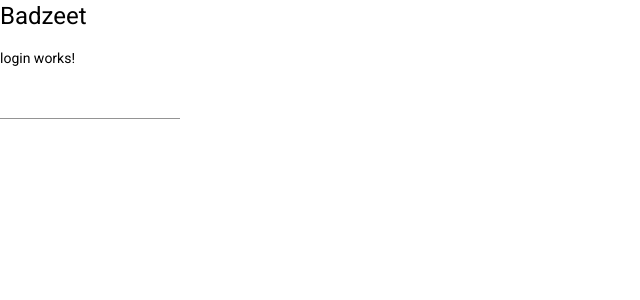
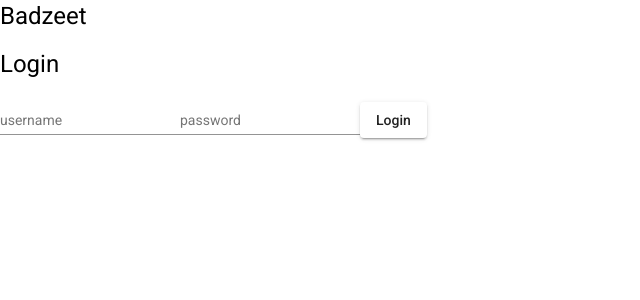
Before and after one commit to yanhamu/badzeet-web, an Angular app: page /login in a window 1280 px wide. Shown: the top 300 px of the page, without its empty margins (0-640 px from the left). Built offline with nearby package versions, Linux system fonts and the light colour scheme.

Commit message:
added http auth client

```diff
--- a/src/app/app-material.module.ts
+++ b/src/app/app-material.module.ts
@@ -1,11 +1,13 @@
 import { NgModule } from '@angular/core';
-import { CommonModule } from '@angular/common';
 import { MatFormFieldModule } from '@angular/material/form-field';
 import { MatInputModule } from '@angular/material/input';
+import { MatButtonModule } from '@angular/material/button';
+
+const modules = [MatFormFieldModule, MatInputModule, MatButtonModule];
 
 @NgModule({
   declarations: [],
-  imports: [CommonModule, MatFormFieldModule, MatInputModule],
-  exports: [MatFormFieldModule, MatInputModule],
+  imports: [modules],
+  exports: modules,
 })
 export class AppMaterialModule {}
--- a/src/app/app.module.ts
+++ b/src/app/app.module.ts
@@ -1,6 +1,7 @@
 import { BrowserModule } from '@angular/platform-browser';
 import { NgModule } from '@angular/core';
 import { RouterModule } from '@angular/router';
+import { FormsModule } from '@angular/forms';
 
 import { AppComponent } from './app.component';
 import { LoginComponent } from './pages/login/login.component';
@@ -9,6 +10,7 @@ import { DashboardComponent } from './pages/dashboard/dashboard.component';
 import { ExpensesComponent } from './pages/expenses/expenses.component';
 import { BrowserAnimationsModule } from '@angular/platform-browser/animations';
 import { AppMaterialModule } from './app-material.module';
+import { HttpClientModule } from '@angular/common/http';
 
 @NgModule({
   declarations: [
@@ -23,6 +25,8 @@ import { AppMaterialModule } from './app-material.module';
     AppRoutingModule,
     BrowserAnimationsModule,
     AppMaterialModule,
+    FormsModule,
+    HttpClientModule,
   ],
   exports: [AppMaterialModule],
   providers: [],
--- a/src/app/pages/login/login.component.html
+++ b/src/app/pages/login/login.component.html
@@ -1,5 +1,13 @@
-<p>login works!</p>
+<h1>Login</h1>
 
 <mat-form-field>
-  <input matInput type="text" />
+  <mat-label>username</mat-label>
+  <input matInput type="text"  [(ngModel)]="credentials.username" />
 </mat-form-field>
+
+<mat-form-field>
+  <mat-label>password</mat-label>
+  <input matInput type="password" [(ngModel)]="credentials.password" />
+</mat-form-field>
+
+<button mat-raised-button (click)="login()">Login</button>
--- a/src/app/pages/login/login.component.ts
+++ b/src/app/pages/login/login.component.ts
@@ -1,15 +1,24 @@
 import { Component, OnInit } from '@angular/core';
+import {
+  AuthClientService,
+  LoginCredentials,
+} from 'src/app/services/auth-client.service';
 
 @Component({
   selector: 'app-login',
   templateUrl: './login.component.html',
-  styleUrls: ['./login.component.css']
+  styleUrls: ['./login.component.css'],
 })
 export class LoginComponent implements OnInit {
+  credentials: LoginCredentials = { username: '', password: '' };
 
-  constructor() { }
+  constructor(private authClient: AuthClientService) {}
 
-  ngOnInit(): void {
+  ngOnInit(): void {}
+
+  login() {
+    this.authClient
+      .login(this.credentials)
+      .subscribe((r) => console.log(r.token));
   }
-
 }
--- /dev/null
+++ b/src/app/services/auth-client.service.ts
@@ -0,0 +1,43 @@
+import { HttpClient } from '@angular/common/http';
+import { Injectable } from '@angular/core';
+import { Observable } from 'rxjs';
+import { map } from 'rxjs/operators';
+
+const loginUrl = 'api/login';
+
+@Injectable({
+  providedIn: 'root',
+})
+export class AuthClientService {
+  constructor(private httpClient: HttpClient) {}
+
+  login(credentials: LoginCredentials): Observable<LoginResult> {
+    return this.httpClient
+      .post<LoginResult>(loginUrl, credentials, {
+        observe: 'response',
+      })
+      .pipe(
+        map((x) => {
+          if (x.status == 200) {
+            return { ...x.body };
+          }
+          if (x.status == 401) {
+            return { token: null, username: null, userid: null };
+          }
+          console.error('login failed');
+          return { token: null, username: null, userid: null };
+        })
+      );
+  }
+}
+
+export interface LoginCredentials {
+  username: string;
+  password: string;
+}
+
+interface LoginResult {
+  token: string;
+  userid: string;
+  username: string;
+}
```
